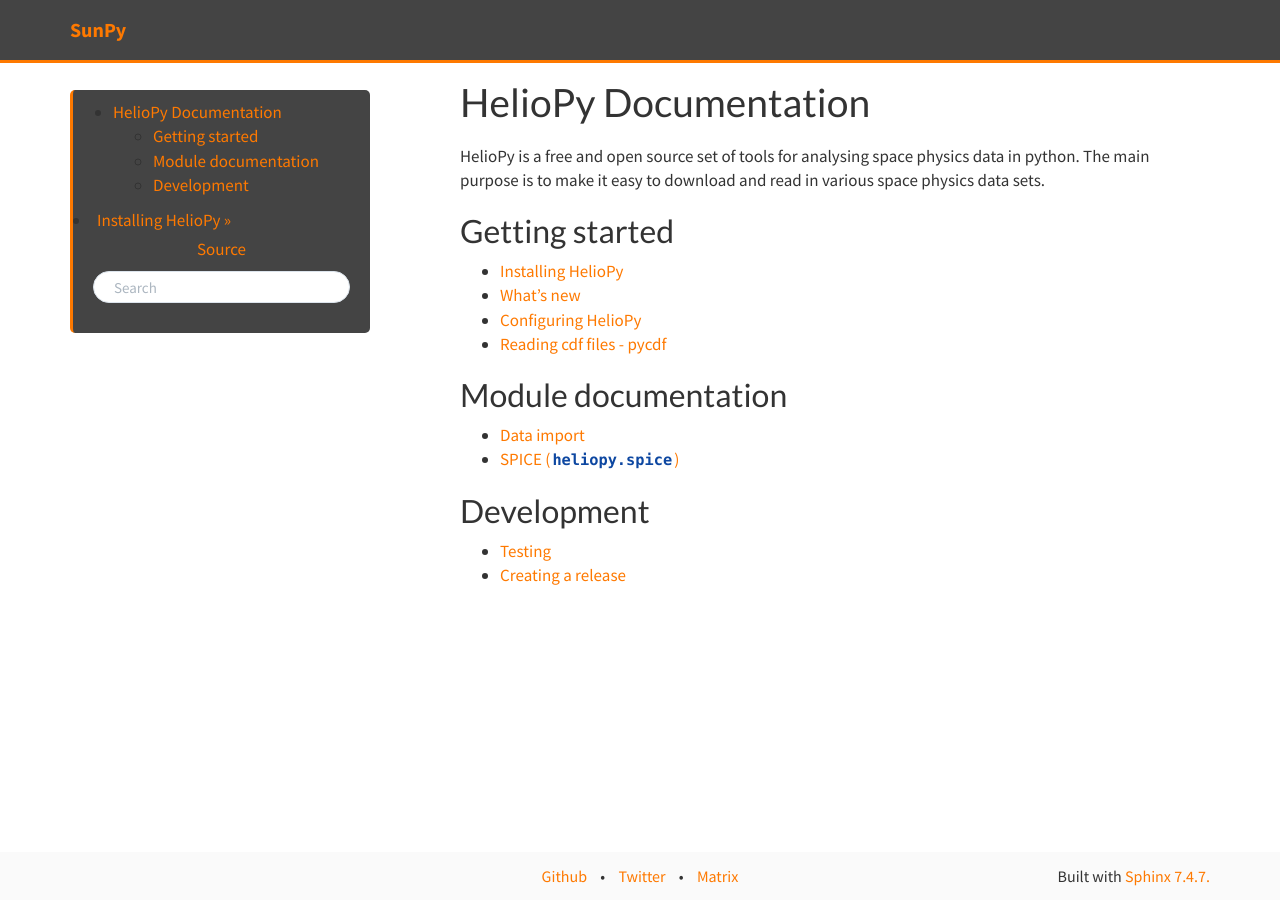
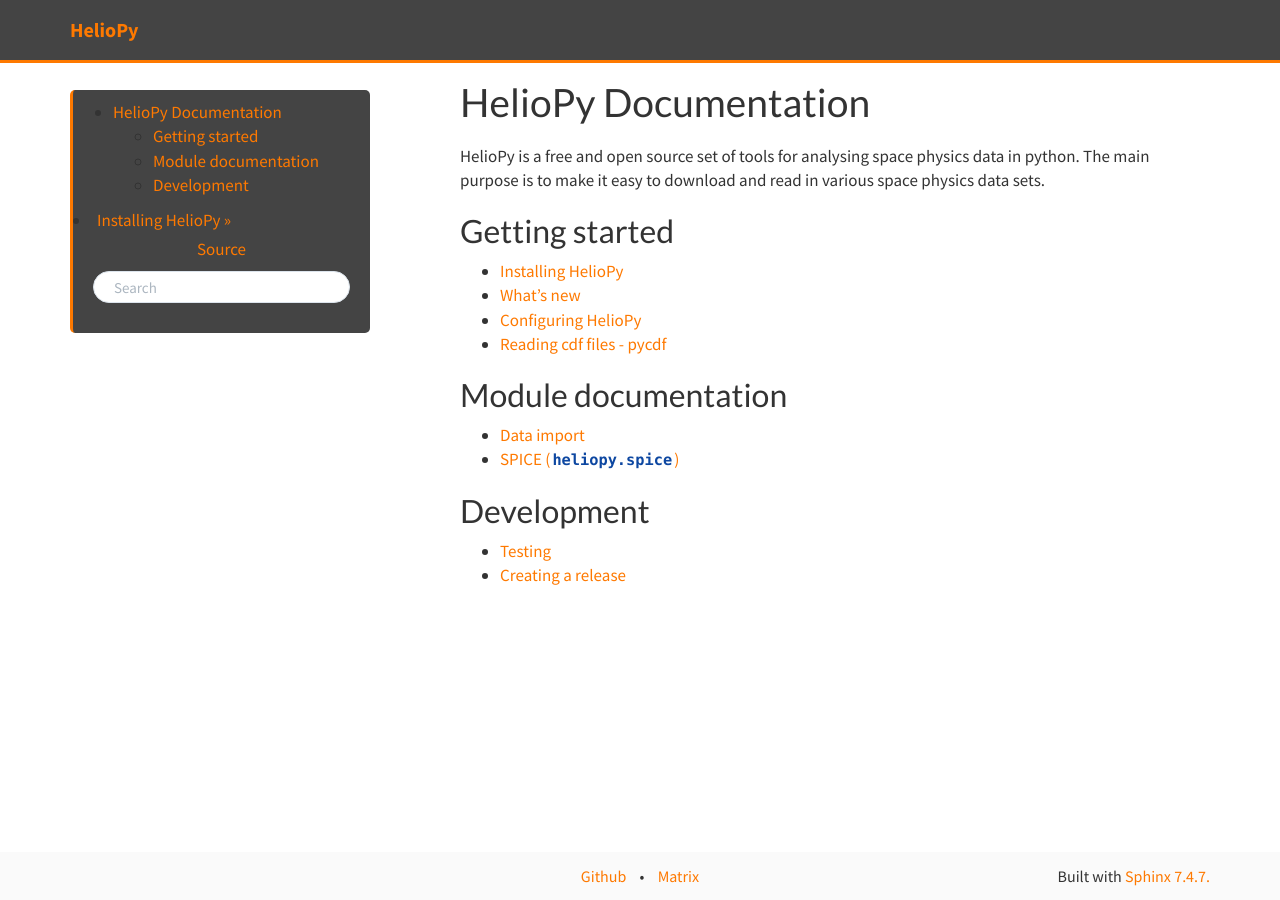
Before and after one commit to heliopython/heliopy, a Sphinx documentation site: the page built from doc/source/index.rst, in a window 1280 px wide. Built offline with Sphinx 7.4.7, drawn with Linux system fonts in a browser that asks for light colours; pages that are not in the unit, such as notebooks, are missing from menus.

Commit message:
sunpy --> heliopy

```diff
--- a/doc/source/heliopy_theme/layout.html
+++ b/doc/source/heliopy_theme/layout.html
@@ -87,11 +87,9 @@
         {%- endif %}
       </div>
       <div class="center-footer ">
-        <a href="https://github.com/sunpy/sunpy">Github</a>
+        <a href="https://github.com/heliopython/heliopy">Github</a>
         <span> • </span>
-        <a href="https://twitter.com/SunPyProject">Twitter</a>
-        <span> • </span>
-        <a href="https://riot.im/app/#/room/#sunpy-general:matrix.org">Matrix</a>
+        <a href="https://riot.im/app/#/room/#heliopy:matrix.org">Matrix</a>
       </div>
     </div>
   </footer>
--- a/doc/source/heliopy_theme/navbar.html
+++ b/doc/source/heliopy_theme/navbar.html
@@ -6,49 +6,10 @@
 	      <span class="icon-bar"></span>
 	      <span class="icon-bar"></span>
 	    </button>
-	    <a class="navbar-brand" href="{{ theme_logo_url }}">SunPy</a>
+	    <a class="navbar-brand" href="{{ theme_logo_url }}">HelioPy</a>
 	  </div>
 	  <div class="collapse navbar-collapse nav-collapse">
 	    <ul class="nav navbar-nav">
-		    {% if theme_navbar_links %}
-		    <div class="collapse navbar-collapse nav-collapse">
-			    <ul class="nav navbar-nav navbar-left">
-			    	<li class="dropdown">
-			    	 <a role="button" id="dLabelGlobalToc" data-toggle="dropdown" data-target="#" href="#">About<b class="caret"></b></a>
-              <ul class="dropdown-menu">
-                <li class="dropdown-submenu">
-                  <a href="http://sunpy.org/about.html">About</a>
-                </li>
-                <li class="dropdown-submenu">
-                  <a href="http://sunpy.org/about.html#acknowledging-sunpy">Acknowledge</a>
-            		</li>
-            		<li class="dropdown-submenu">
-                  <a href="http://docs.sunpy.org/en/stable/coc.html">Code of Conduct</a>
-            		</li>
-              </ul>
-			      </li>
-			      <li><a href="http://sunpy.org/blog.html">Blog</a></li>
-			      <li class="dropdown">
-			    	 <a role="button" id="dLabelGlobalToc" data-toggle="dropdown" data-target="#" href="#">Documentation<b class="caret"></b></a>
-              <ul class="dropdown-menu">
-                <li class="dropdown-submenu">
-                  <a href="http://docs.sunpy.org/en/stable/">SunPy</a>
-                </li>
-                <li class="dropdown-submenu">
-                  <a href="http://docs.sunpy.org/projects/irispy/en/latest/">IRISPy</a>
-            		</li>
-            		<li class="dropdown-submenu">
-                  <a href="http://docs.sunpy.org/projects/solarbextrapolation/en/latest/">SolarBExtrapolation</a>
-            		</li>
-            		<li class="dropdown-submenu">
-                  <a href="http://docs.sunpy.org/projects/sunkit-sst/en/latest/index.html">sunkit-sst</a>
-            		</li>
-              </ul>
-			      </li>
-			      {%- for link in theme_navbar_links %}
-			      <li><a href="{{ pathto(*link[1:]) }}">{{ link[0] }}</a></li>
-			      {%- endfor %}
-	    	{% endif %}
 	        </ul>
 	    </div>
       </ul>
--- a/doc/source/heliopy_theme/static/style.css
+++ b/doc/source/heliopy_theme/static/style.css
@@ -37,7 +37,7 @@
   padding-top: 15px;
 }
 
-.sunpy-logo {
+.heliopy-logo {
   width: 70%;
   margin-top: 5%;
 }
@@ -511,7 +511,7 @@
 
 @media only screen and (max-width: 510px) {
 
-  .sunpy-logo {
+  .heliopy-logo {
     width: 75%;
   }
 
@@ -656,7 +656,7 @@
   height: 2.4em;
 }
 
-.section#sunpy-board {
+.section#heliopy-board {
   margin-left: -15px;
   margin-right: -15px;
   margin-top: 30px;
--- a/doc/source/heliopy_theme/static/version.js
+++ b/doc/source/heliopy_theme/static/version.js
@@ -1,4 +1,4 @@
-$.getJSON('https://pypi.python.org/pypi/sunpy/json', function(data) {
+$.getJSON('https://pypi.python.org/pypi/heliopy/json', function(data) {
 	ver= 'Current Version: ' + data.info.version;
 	$('.version').html(ver);
 });
--- a/doc/source/heliopy_theme/theme.conf
+++ b/doc/source/heliopy_theme/theme.conf
@@ -8,7 +8,7 @@
 bootstrap_version = 3
 
 logo_url = http://heliopy.org/
-opengraph_image = img/sunpy_icon.svg
+opengraph_image =
 twitter_id =
 github_user = heliopython
 github_repo = heliopy
```
Also changed, not shown: doc/source/heliopy_theme/static/img/favicon-32.ico (deleted), doc/source/heliopy_theme/static/img/sunpy-bg.jpg (deleted), doc/source/heliopy_theme/static/img/sunpy_icon.svg (deleted).
